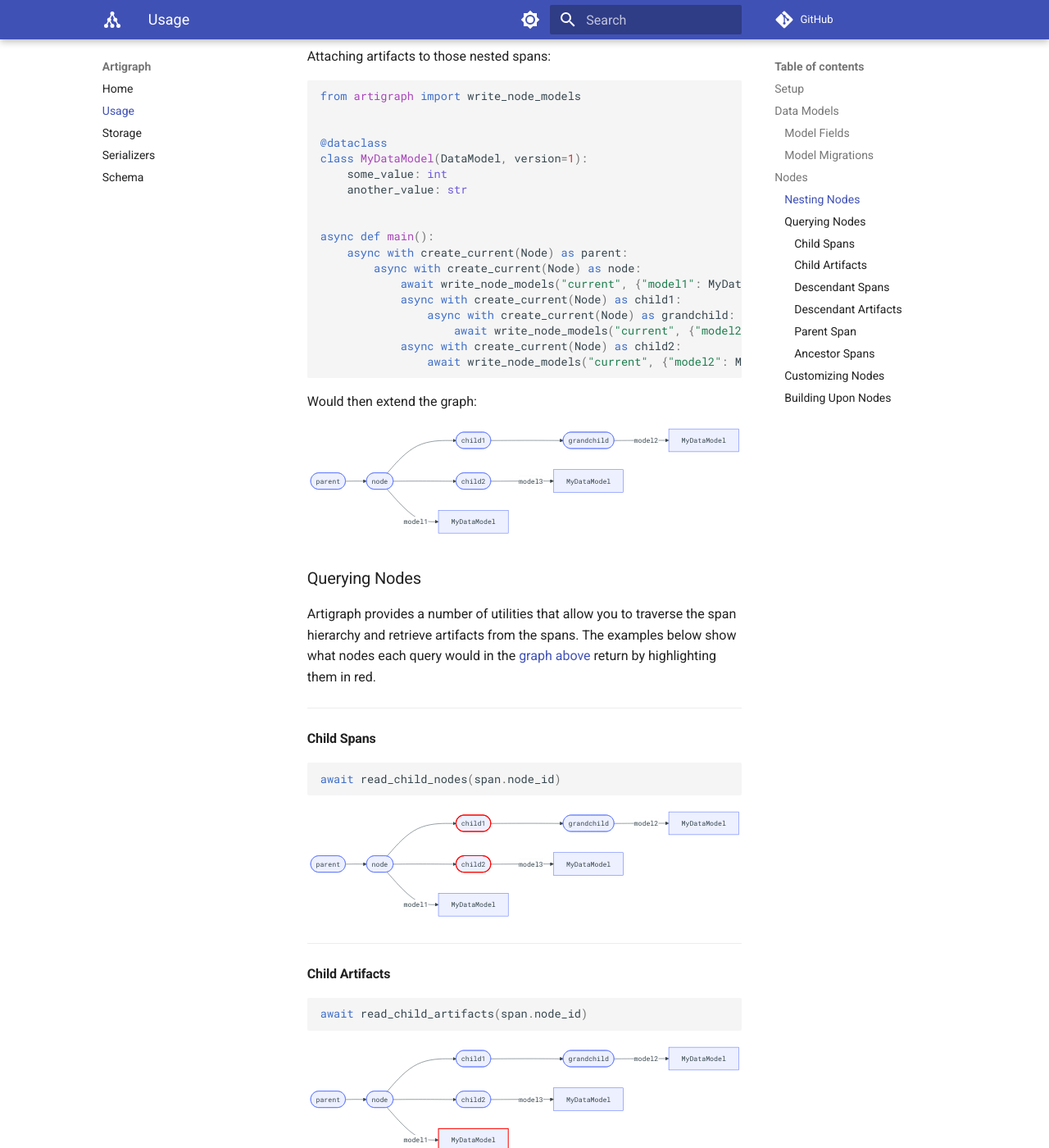
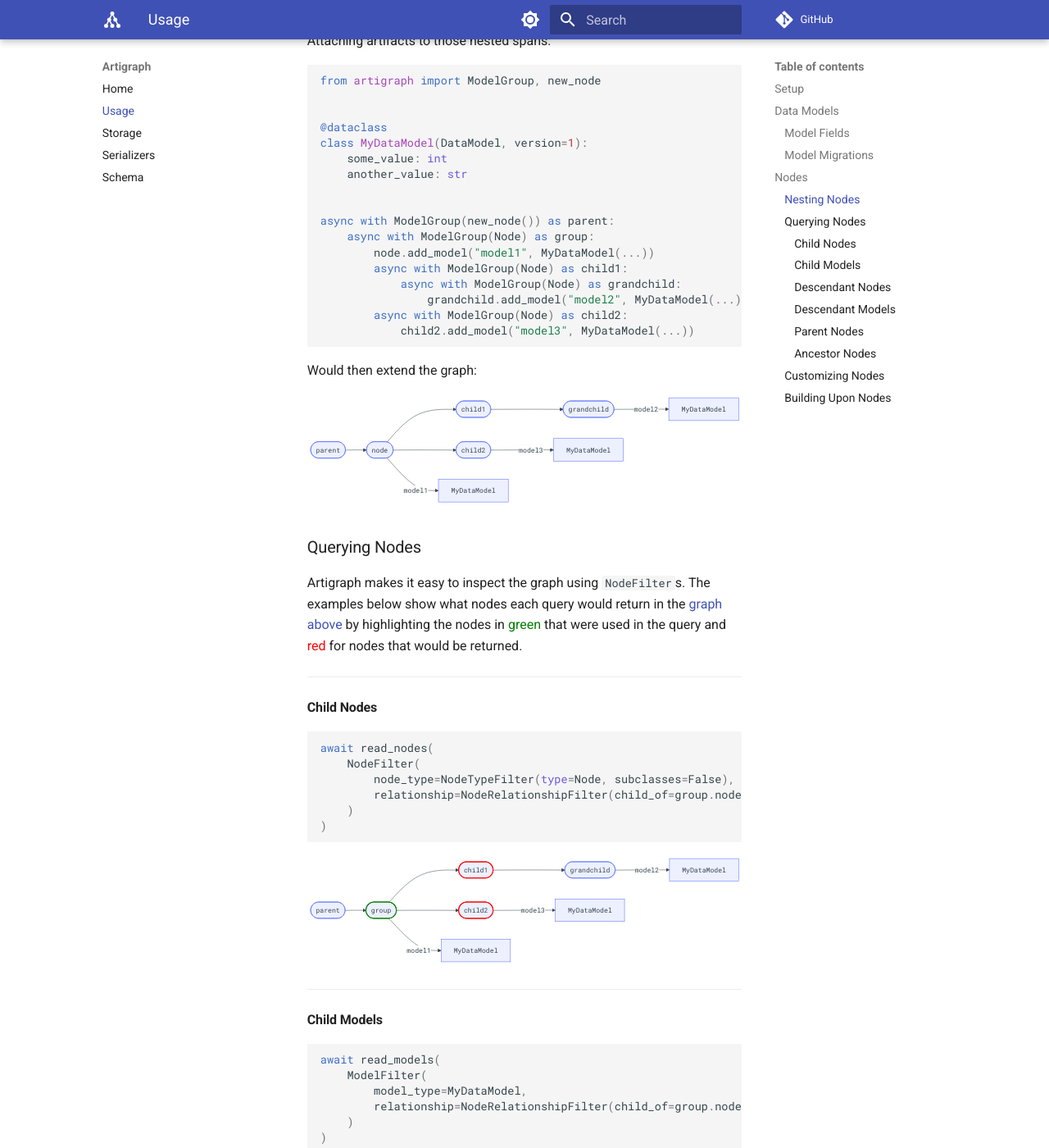
Before and after one commit to rmorshea/artigraph, an MkDocs documentation site: the page built from docs/usage.md, in a window 1280 px wide and 1400 px high, scrolled down 4882 px. Shown: the whole window at 82% size. Built offline with MkDocs 1.6.1 and Material for MkDocs 9.7.7, drawn with Linux system fonts in a browser that asks for light colours; comment, search, counter and statistics services are not loaded; some of the changed text lies outside the part shown.

Commit message:
more stuff

````diff
--- a/docs/usage.md
+++ b/docs/usage.md
@@ -210,17 +210,16 @@ models = await read_node_models(node.node_id)
 Nodes can be nested to create a hierarchy. For example the following code
 
 ```python
-from artigraph import Node, create_current
+from artigraph import ModelGroup, new_node
 
 
-async def main():
-    async with create_current(Node) as parent:
-        async with create_current(Node) as node:
-            async with create_current(Node) as child1:
-                async with create_current(Node) as grandchild:
-                    pass
-            async with create_current(Node) as child2:
+async with ModelGroup(new_node()) as parent:
+    async with ModelGroup(Node) as node:
+        async with ModelGroup(Node) as child1:
+            async with ModelGroup(Node) as grandchild:
                 pass
+        async with ModelGroup(Node) as child2:
+            pass
 ```
 
 Will create a node hierarchy like this:
@@ -241,7 +240,7 @@ graph LR
 Attaching artifacts to those nested spans:
 
 ```python
-from artigraph import write_node_models
+from artigraph import ModelGroup, new_node
 
 
 @dataclass
@@ -250,15 +249,14 @@ class MyDataModel(DataModel, version=1):
     another_value: str
 
 
-async def main():
-    async with create_current(Node) as parent:
-        async with create_current(Node) as node:
-            await write_node_models("current", {"model1": MyDataModel(...)})
-            async with create_current(Node) as child1:
-                async with create_current(Node) as grandchild:
-                    await write_node_models("current", {"model2": MyDataModel(...)})
-            async with create_current(Node) as child2:
-                await write_node_models("current", {"model2": MyDataModel(...)})
+async with ModelGroup(new_node()) as parent:
+    async with ModelGroup(Node) as group:
+        node.add_model("model1", MyDataModel(...))
+        async with ModelGroup(Node) as child1:
+            async with ModelGroup(Node) as grandchild:
+                grandchild.add_model("model2", MyDataModel(...))
+        async with ModelGroup(Node) as child2:
+            child2.add_model("model3", MyDataModel(...))
 ```
 
 Would then extend the graph:
@@ -287,22 +285,28 @@ graph LR
 
 ### Querying Nodes
 
-Artigraph provides a number of utilities that allow you to traverse the span hierarchy
-and retrieve artifacts from the spans. The examples below show what nodes each query
-would in the [graph above](#span-graph) return by highlighting them in red.
+Artigraph makes it easy to inspect the graph using `NodeFilter`s. The examples below
+show what nodes each query would return in the [graph above](#span-graph) by
+highlighting the nodes in <span style="color:green">green</span> that were used in the
+query and <span style="color:red">red</span> for nodes that would be returned.
 
 ---
 
-#### Child Spans
+#### Child Nodes
 
 ```python
-await read_child_nodes(span.node_id)
+await read_nodes(
+    NodeFilter(
+        node_type=NodeTypeFilter(type=Node, subclasses=False),
+        relationship=NodeRelationshipFilter(child_of=group.node.node_id),
+    )
+)
 ```
 
 ```mermaid
 graph LR
     p([parent])
-    n([node])
+    n([group])
     c1([child1])
     c2([child2])
     g([grandchild])
@@ -310,6 +314,7 @@ graph LR
     m2[MyDataModel]
     m3[MyDataModel]
 
+    style n stroke:green,stroke-width:2px
     style c1 stroke:red,stroke-width:2px
     style c2 stroke:red,stroke-width:2px
 
@@ -324,16 +329,21 @@ graph LR
 
 ---
 
-#### Child Artifacts
+#### Child Models
 
 ```python
-await read_child_artifacts(span.node_id)
+await read_models(
+    ModelFilter(
+        model_type=MyDataModel,
+        relationship=NodeRelationshipFilter(child_of=group.node.node_id),
+    )
+)
 ```
 
 ```mermaid
 graph LR
     p([parent])
-    n([node])
+    n([group])
     c1([child1])
     c2([child2])
     g([grandchild])
@@ -341,6 +351,7 @@ graph LR
     m2[MyDataModel]
     m3[MyDataModel]
 
+    style n stroke:green,stroke-width:2px
     style m1 stroke:red,stroke-width:2px
 
     p --> n
@@ -354,16 +365,21 @@ graph LR
 
 ---
 
-#### Descendant Spans
+#### Descendant Nodes
 
 ```python
-span_descendants = await read_descendant_spans(span.node_id)
+await read_nodes(
+    NodeFilter(
+        node_type=NodeTypeFilter(type=Node, subclasses=False),
+        relationship=NodeRelationshipFilter(descendant_of=group.node.node_id),
+    )
+)
 ```
 
 ```mermaid
 graph LR
     p([parent])
-    n([node])
+    n([group])
     c1([child1])
     c2([child2])
     g([grandchild])
@@ -371,6 +387,7 @@ graph LR
     m2[MyDataModel]
     m3[MyDataModel]
 
+    style n stroke:green,stroke-width:2px
     style c1 stroke:red,stroke-width:2px
     style c2 stroke:red,stroke-width:2px
     style g stroke:red,stroke-width:2px
@@ -386,16 +403,21 @@ graph LR
 
 ---
 
-#### Descendant Artifacts
+#### Descendant Models
 
 ```python
-span_descendant_artifacts = await read_descendant_artifacts(span.node_id)
+await read_models(
+    ModelFilter(
+        model_type=MyDataModel,
+        relationship=NodeRelationshipFilter(descendant_of=group.node.node_id),
+    )
+)
 ```
 
 ```mermaid
 graph LR
     p([parent])
-    n([node])
+    n([group])
     c1([child1])
     c2([child2])
     g([grandchild])
@@ -403,6 +425,7 @@ graph LR
     m2[MyDataModel]
     m3[MyDataModel]
 
+    style n stroke:green,stroke-width:2px
     style m1 stroke:red,stroke-width:2px
     style m2 stroke:red,stroke-width:2px
     style m3 stroke:red,stroke-width:2px
@@ -418,16 +441,18 @@ graph LR
 
 ---
 
-#### Parent Span
+#### Parent Nodes
 
 ```python
-span_parent = await read_parent_span(span.node_id)
+span_parent = await read_nodes(
+    NodeRelationshipFilter(parent_of=group.node.node_id)
+)
 ```
 
 ```mermaid
 graph LR
     p([parent])
-    n([node])
+    n([group])
     c1([child1])
     c2([child2])
     g([grandchild])
@@ -435,6 +460,7 @@ graph LR
     m2[MyDataModel]
     m3[MyDataModel]
 
+    style n stroke:green,stroke-width:2px
     style p stroke:red,stroke-width:2px
 
     p --> n
@@ -448,16 +474,18 @@ graph LR
 
 ---
 
-#### Ancestor Spans
+#### Ancestor Nodes
 
 ```python
-grandchild_ancestors = await read_ancestor_spans(grandchild.node_id)
+grandchild_ancestors = await read_nodes(
+    NodeRelationshipFilter(ancestor_or=group.node.node_id)
+)
 ```
 
 ```mermaid
 graph LR
     p([parent])
-    n([node])
+    n([group])
     c1([child1])
     c2([child2])
     g([grandchild])
@@ -465,6 +493,7 @@ graph LR
     m2[MyDataModel]
     m3[MyDataModel]
 
+    style g stroke:green,stroke-width:2px
     style p stroke:red,stroke-width:2px
     style n stroke:red,stroke-width:2px
     style c1 stroke:red,stroke-width:2px
````
Also changed, not shown: 9 other files.
